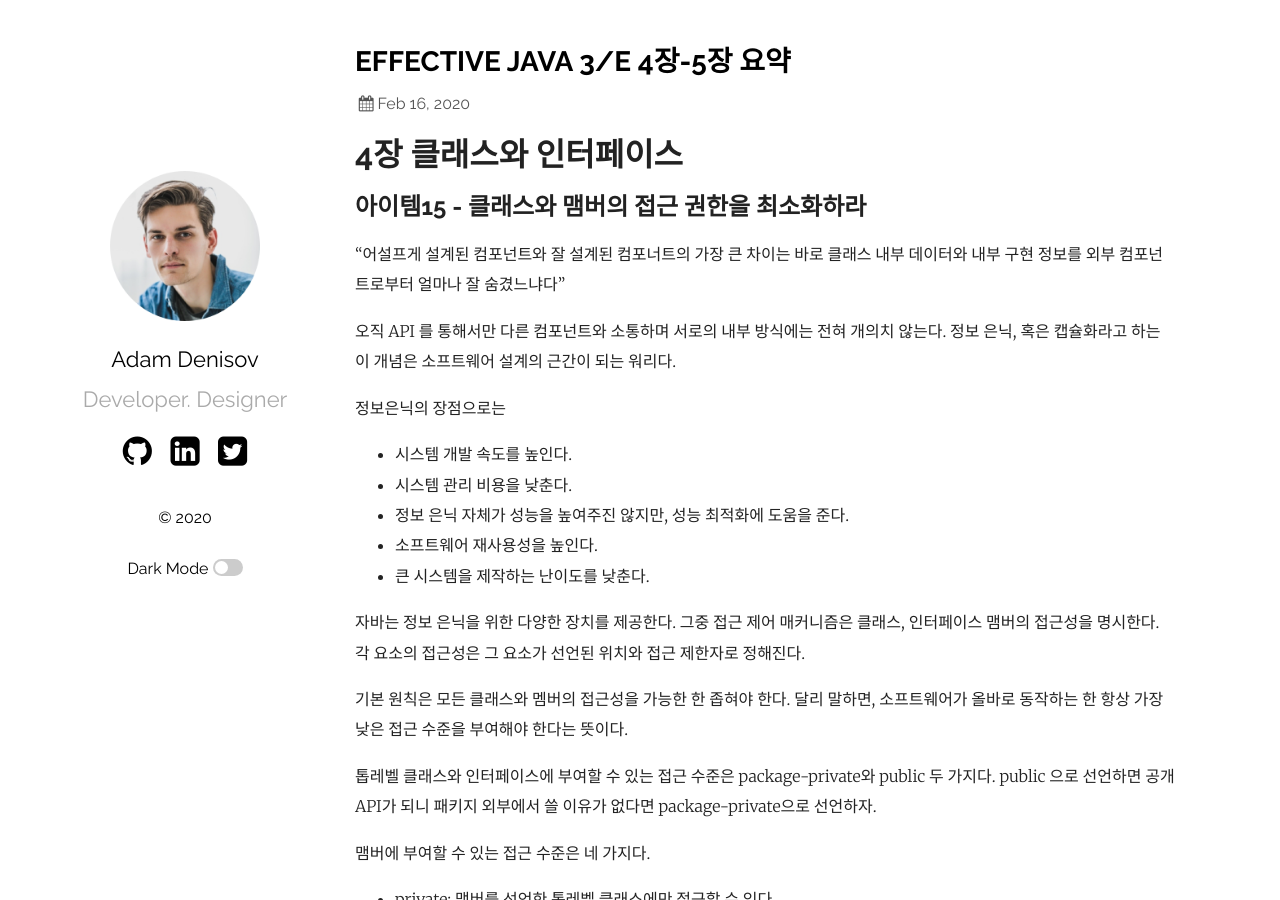
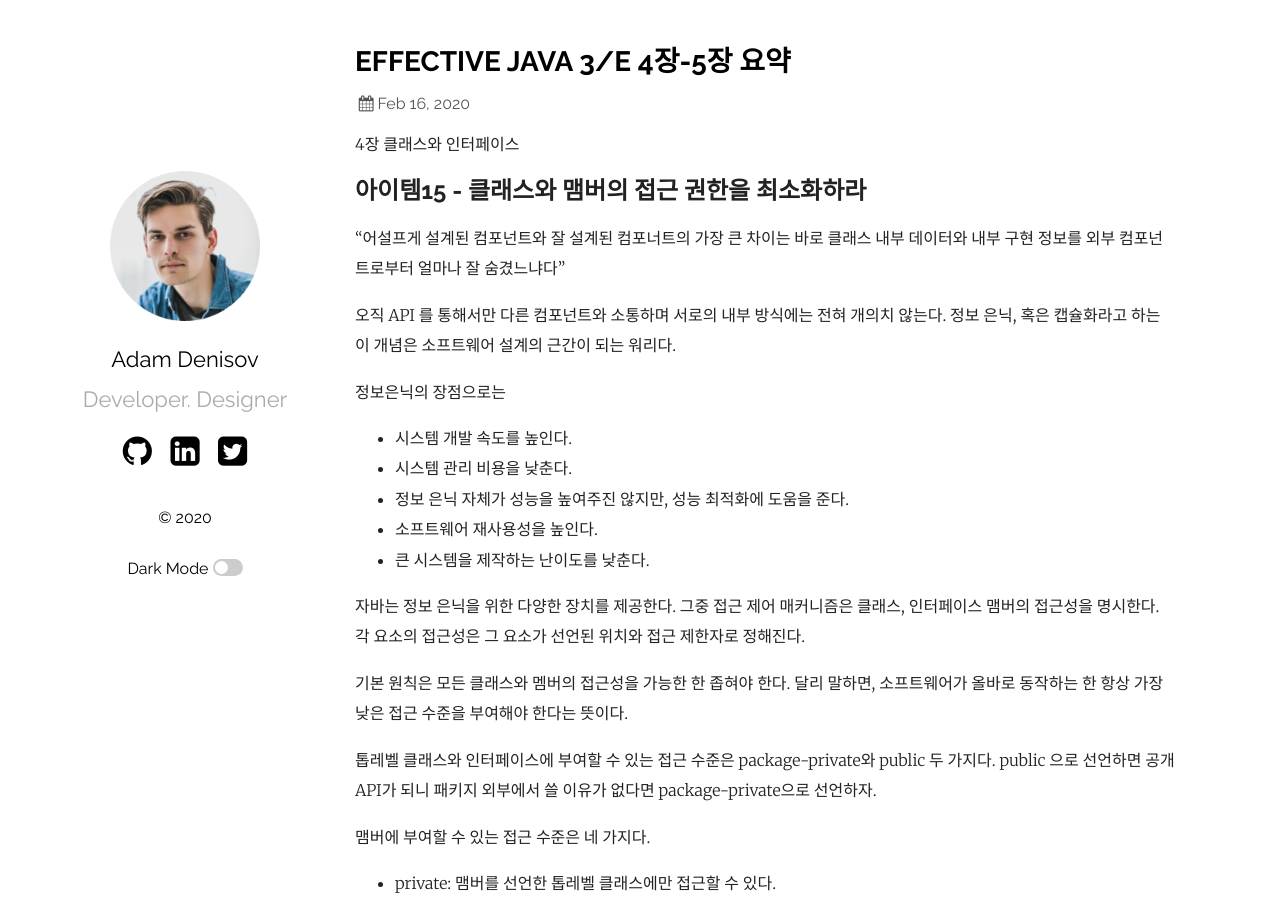
Before and after one commit to ppyong/ppyong.github.io, a Jekyll site: the page built from _posts/2020-02-16-effective-java-item15~23.md, in a window 1280 px wide and 900 px high. Built offline with Jekyll 4.4.1, drawn with Linux system fonts in a browser that asks for light colours.

```diff
--- a/_posts/2020-02-16-effective-java-item15~23.md
+++ b/_posts/2020-02-16-effective-java-item15~23.md
@@ -3,7 +3,7 @@ layout: post
 title: EFFECTIVE JAVA 3/E 4장-5장 요약
 ---
 
-# 4장 클래스와 인터페이스
+4장 클래스와 인터페이스
 
 ## 아이템15 - 클래스와 맴버의 접근 권한을 최소화하라
 
@@ -161,7 +161,7 @@ class Dessert {
 한편 javac Main.java 나 javac Main.java Utensil.java 명령으로 컴파일하면 Dessert.java 파일을 작성하기 전처럼 pancake를 출력한다. 그러나 javac Dessert.java Main.java 명령으로 컴파일 하면 potpie를 출력한다. 이처럼 컴퍼일러에 어느 소스 파일을 먼저 건네느냐에 따라 동작이 달라지므로 반드시 바로 잡아야 할 문제다.
 
 
-# 5장 제네릭
+5장 제네릭
 
 ## 아이템26 - 로 타입은 사용하지 말라
 
```
